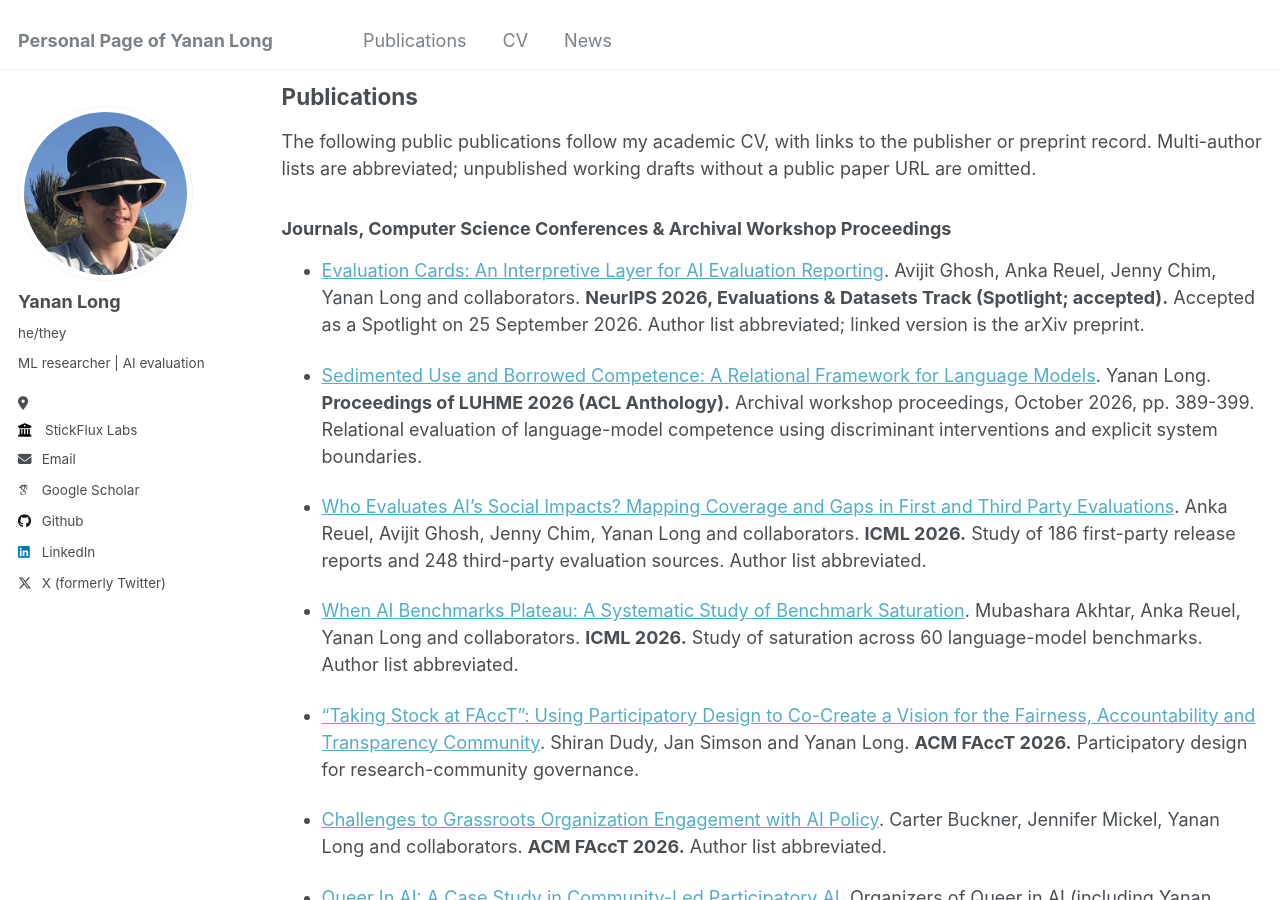
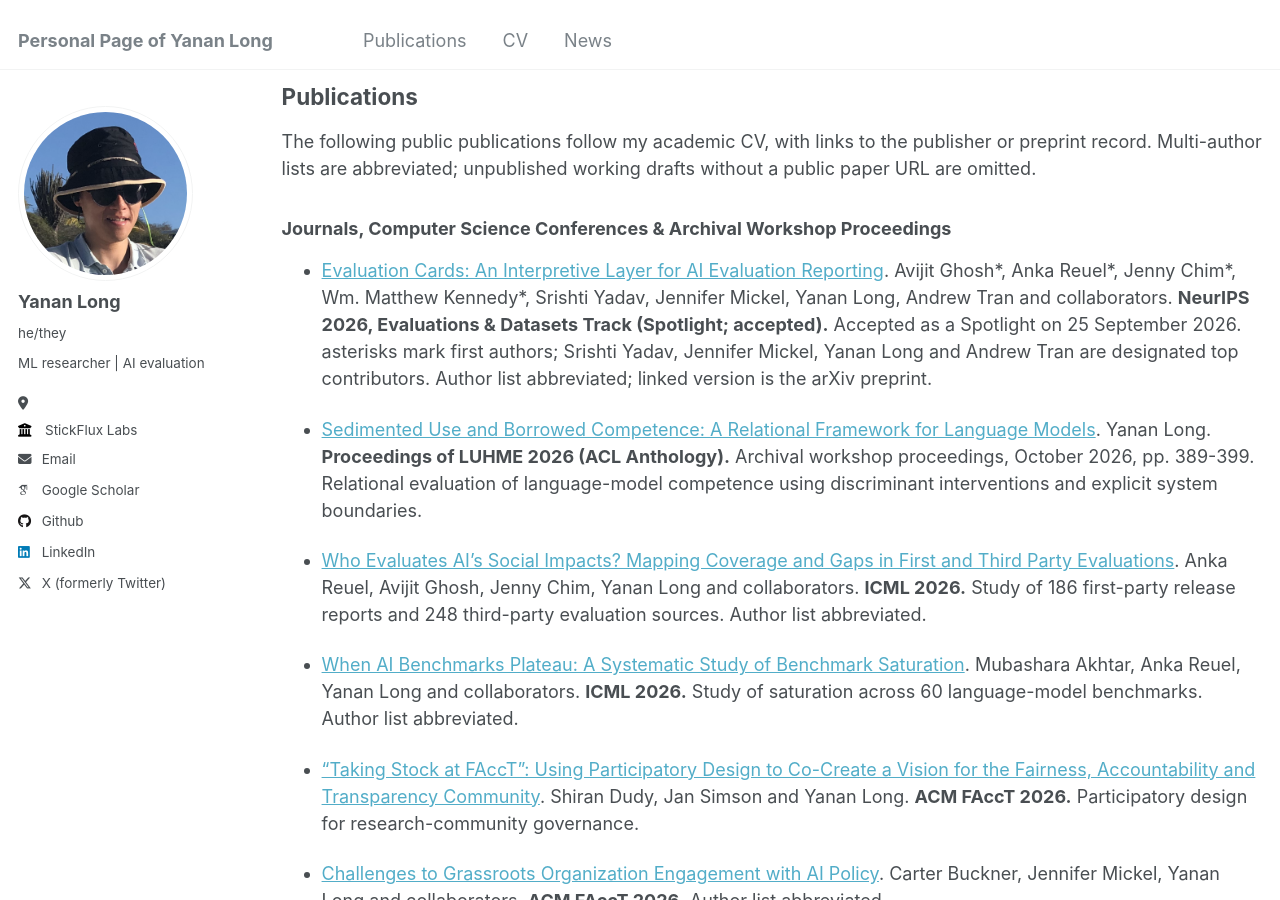
Before and after one commit to yananlong/yananlong.github.io, a Jekyll site: the page built from _pages/cv.md, in a window 1280 px wide and 900 px high, scrolled down 1126 px. Built offline with Jekyll 4.4.1, drawn with Linux system fonts in a browser that asks for light colours; some web fonts are replaced.

Commit message:
Correct Evaluation Cards first-author and top-contributor markers

```diff
--- a/_pages/cv.md
+++ b/_pages/cv.md
@@ -41,7 +41,7 @@ The following public publications follow my academic CV, with links to the publi
 
 ### Journals, Computer Science Conferences & Archival Workshop Proceedings
 
-- [Evaluation Cards: An Interpretive Layer for AI Evaluation Reporting](https://arxiv.org/abs/2606.09809). Avijit Ghosh, Anka Reuel, Jenny Chim, Yanan Long and collaborators. **NeurIPS 2026, Evaluations & Datasets Track (Spotlight; accepted).** Accepted as a Spotlight on 25 September 2026. Author list abbreviated; linked version is the arXiv preprint.
+- [Evaluation Cards: An Interpretive Layer for AI Evaluation Reporting](https://arxiv.org/abs/2606.09809). Avijit Ghosh\*, Anka Reuel\*, Jenny Chim\*, Wm. Matthew Kennedy\*, Srishti Yadav, Jennifer Mickel, Yanan Long, Andrew Tran and collaborators. **NeurIPS 2026, Evaluations & Datasets Track (Spotlight; accepted).** Accepted as a Spotlight on 25 September 2026. asterisks mark first authors; Srishti Yadav, Jennifer Mickel, Yanan Long and Andrew Tran are designated top contributors. Author list abbreviated; linked version is the arXiv preprint.
 
 - [Sedimented Use and Borrowed Competence: A Relational Framework for Language Models](https://aclanthology.org/2026.luhme-1.26/). Yanan Long. **Proceedings of LUHME 2026 (ACL Anthology).** Archival workshop proceedings, October 2026, pp. 389-399. Relational evaluation of language-model competence using discriminant interventions and explicit system boundaries.
 
```
